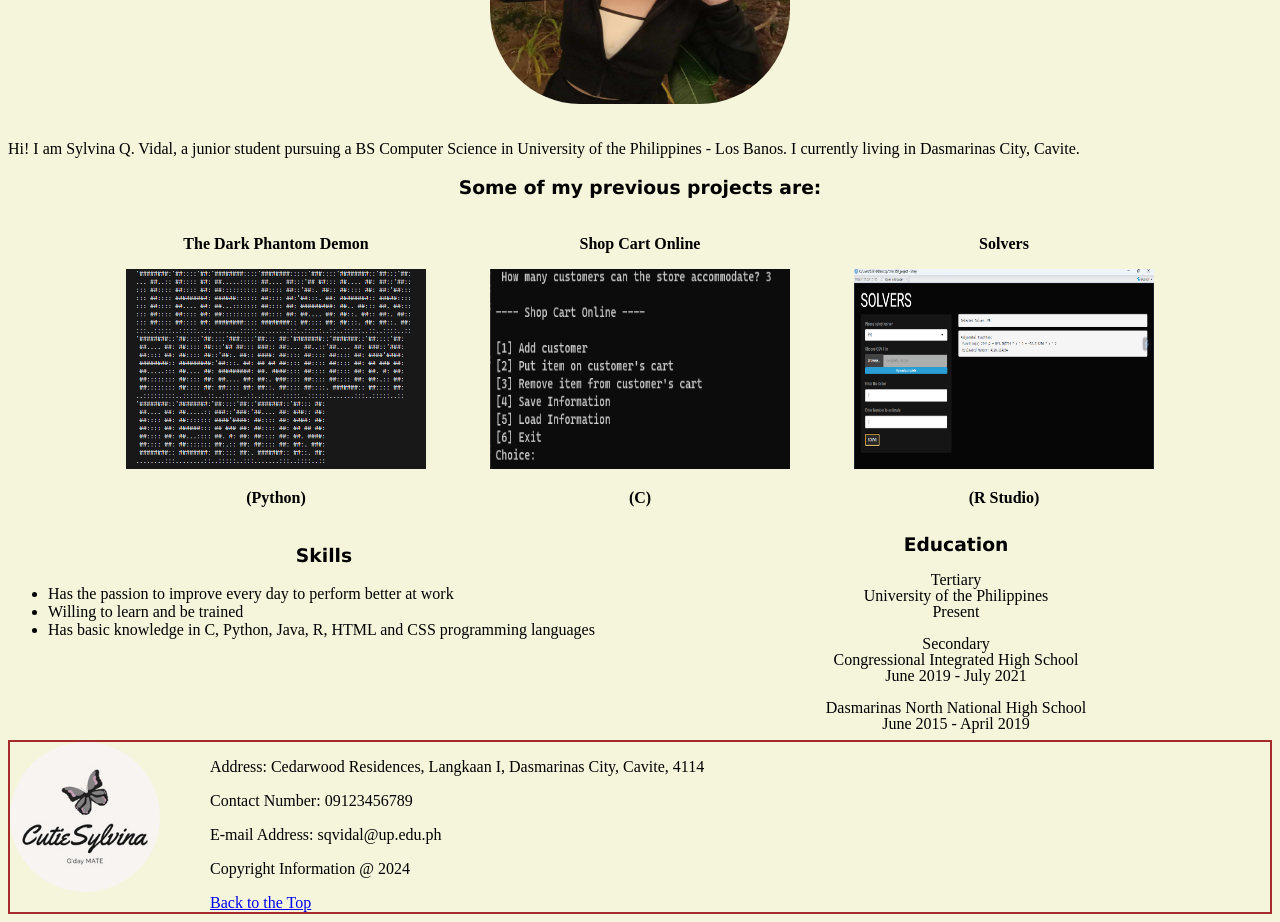
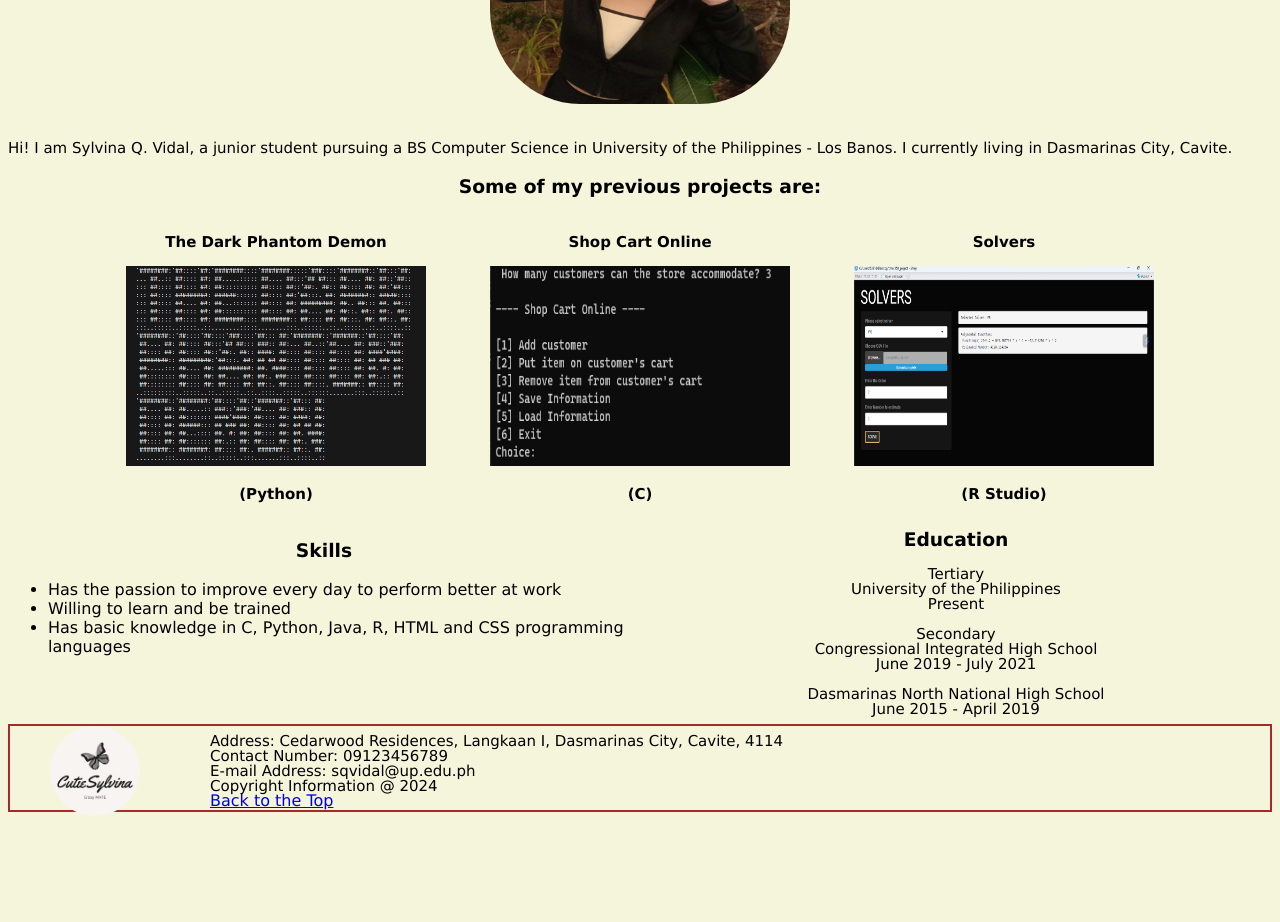
Before and after one commit to vidalSylvina/vidal-u1l-exercise02, a plain HTML site: page main.html in a window 1280 px wide. Shown: the part 500-1422 px from the top of the page. After the commit the page ends 1320 px from the top, so only its background shows below. Drawn offline with Linux system fonts and the light colour scheme.

Commit message:
style: changes font-size and font-family

```diff
--- a/main.html
+++ b/main.html
@@ -29,6 +29,16 @@
             text-align: center;
         }
 
+        li{
+            font-family: "Lucida Sans";
+            font-size: 16px;
+        }
+
+        p{
+            font-family: "Lucida Sans";
+            font-size: 15px;
+        }
+
         #nav{
             display: inline-flex;
             margin-left: 100px;
@@ -49,10 +59,10 @@
 
         #mylogo-f{
             border-radius: 50%;
-            width: 150px;
-            height: 150px;
+            width: 90px;
+            height: 90px;
             position: absolute;
-
+            left: 50px;
         }
 
         body{
@@ -78,6 +88,9 @@
         #info{
             display: inline-block;
             margin-left: 200px;
+            line-height: 0px;
+            font-size: 16px;
+            font-family: "Lucida Sans";
         }
 
         #first, #second, #third{
```
